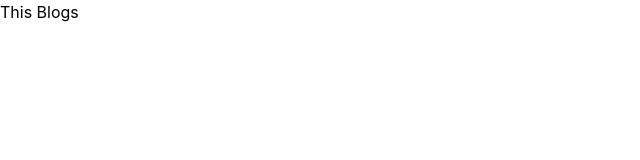
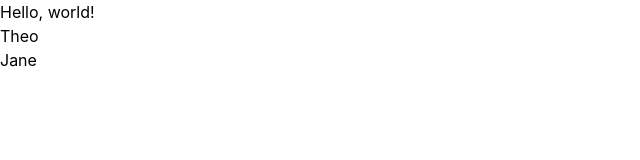
Before and after one commit to muhayimanatheo/classreact, a React (Create React App) app in the folder react-ecommerce/: page /blogs in a window 1280 px wide. Shown: the top 160 px of the page, without its empty margins (0-640 px from the left). Built offline with nearby package versions, Linux system fonts and the light colour scheme.

Commit message:
all my  pages are linked

```diff
--- a/react-ecommerce/src/components/blogs.js
+++ b/react-ecommerce/src/components/blogs.js
@@ -1,12 +1,52 @@
 import React from "react";
 //import { Link } from "react-router-dom";
+import { useState } from "react";
 function BlogFunc() {
-    return (
-        <div>
-            <h1>This Blogs</h1>
-        </div>
+    const datas= [{
+        id: 1,
+        name: "Theo",
+        title: "CEO",
+        description: "This is a blog 1",
+    },
+    {
+        id: 2,
+        name: "Jane",
+        title: "Managing DIrector",
+        description: "This is a blog 2",
+    }
+        ];
+        const [data, setData] = useState(datas);
 
-    );
+        const updateState = (index) =>(e) =>{
+            const newArray = data.map((item,i) =>{
+                if(index=== i){
+                    return {...item,[e.target.name]: e.target.value};
+                }
+                else{
+                        return item;
+                    }
+            });
+            setData(newArray);
+        };
+        return (
+            <div className="BlogFunc">
+              <p>Hello, world!</p>
+              <ul>
+                {data.map((datum, index) => {
+                  return (
+                    <li key={datum.name}>
+                      <input
+                        type="text"
+                        name="name"
+                        value={datum.name}
+                        onChange={(event) => updateState(index, event.target.value)}
+                      />
+                    </li>
+                  );
+                })}
+              </ul>
+            </div>
+          );
 }
 
 export default BlogFunc;
```
